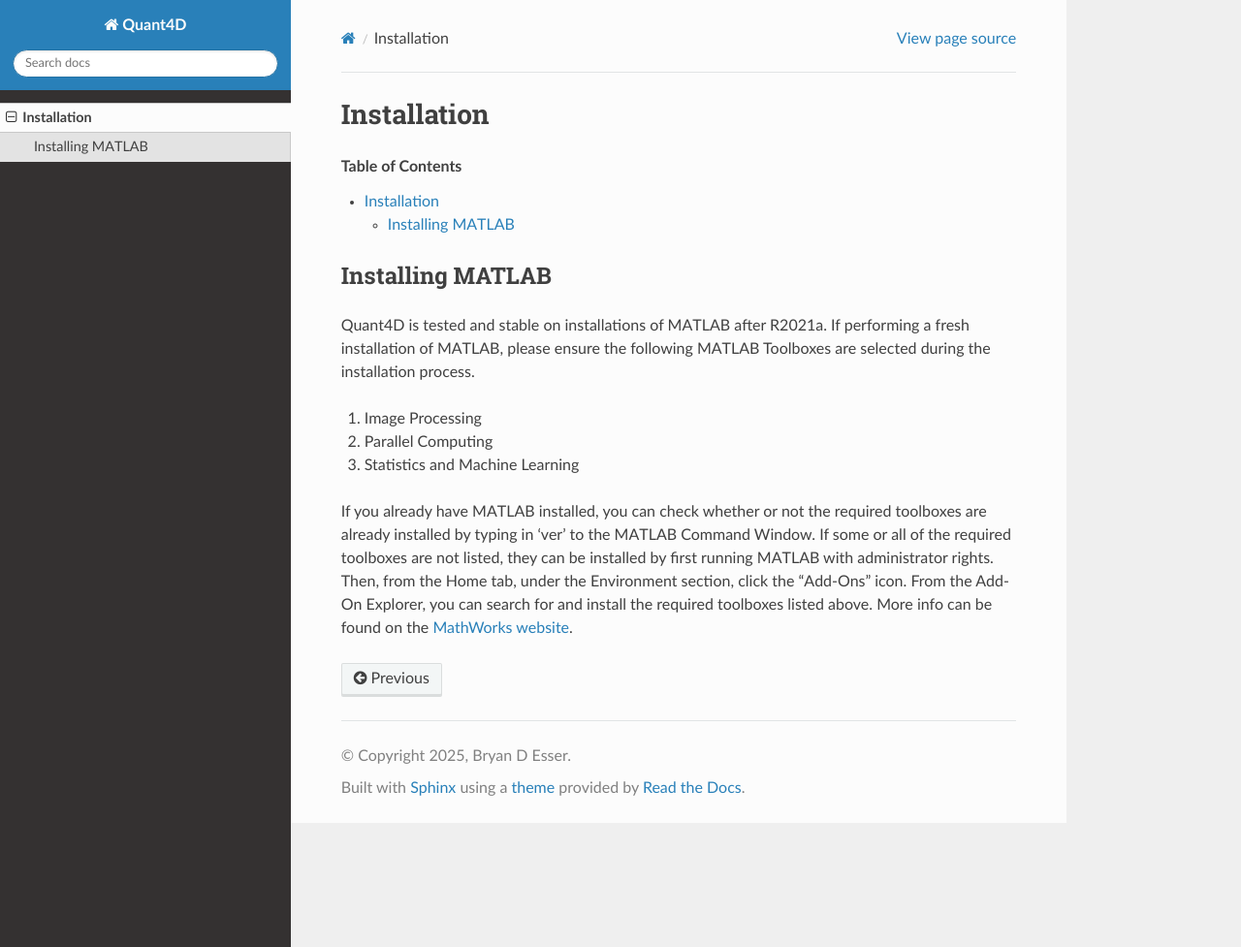
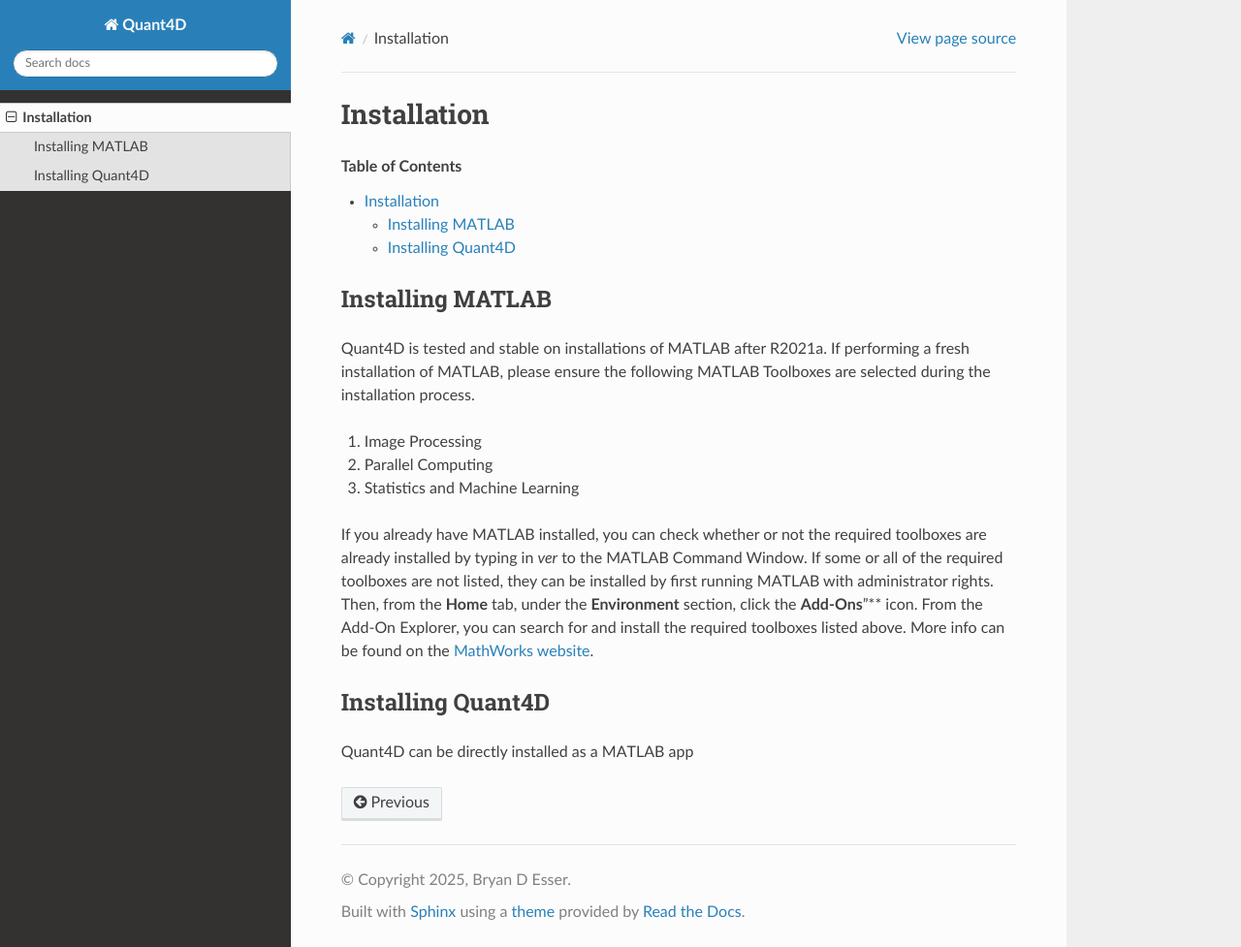
Before and after one commit to bryandesser/Quant4D, a Sphinx documentation site: the page built from docs/installation.rst, in a window 1280 px wide and 977 px high. Shown: the whole window at 97% size. Built offline with Sphinx 7.4.7 and the Read the Docs theme 3.1.0, drawn with Linux system fonts in a browser that asks for light colours; pages that are not in the unit, such as notebooks, are missing from menus.

Commit message:
Add files via upload

```diff
--- a/docs/installation.rst
+++ b/docs/installation.rst
@@ -17,4 +17,9 @@
 #. Parallel Computing
 #. Statistics and Machine Learning
 
-If you already have MATLAB installed, you can check whether or not the required toolboxes are already installed by typing in 'ver' to the MATLAB Command Window. If some or all of the required toolboxes are not listed, they can be installed by first running MATLAB with administrator rights. Then, from the Home tab, under the Environment section, click the "Add-Ons" icon. From the Add-On Explorer, you can search for and install the required toolboxes listed above. More info can be found on the `MathWorks website <https://mathworks.com/help/matlab/matlab_env/get-add-ons.html>`_.
+If you already have MATLAB installed, you can check whether or not the required toolboxes are already installed by typing in `ver` to the MATLAB Command Window. If some or all of the required toolboxes are not listed, they can be installed by first running MATLAB with administrator rights. Then, from the **Home** tab, under the **Environment** section, click the **Add-Ons**"** icon. From the Add-On Explorer, you can search for and install the required toolboxes listed above. More info can be found on the `MathWorks website <https://mathworks.com/help/matlab/matlab_env/get-add-ons.html>`_.
+
+Installing Quant4D
+------------------
+
+Quant4D can be directly installed as a MATLAB app
```
